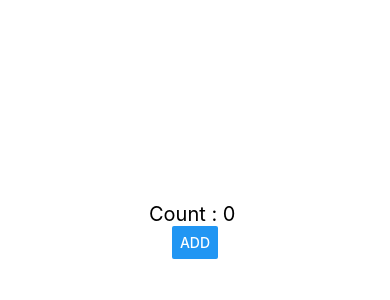
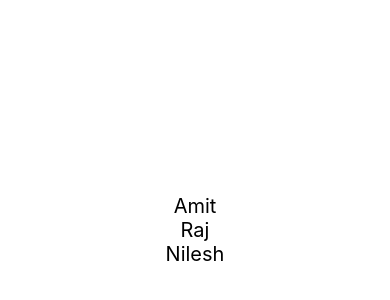
Before and after one commit to nileshborate/react_native, a React Native app in the folder firstappnative/: screen / in a window 390 px wide. Shown: the part 192-492 px from the top of the page. Built offline with nearby package versions, Linux system fonts and the light colour scheme.

Commit message:
array and map function

```diff
--- a/firstappnative/App.tsx
+++ b/firstappnative/App.tsx
@@ -1,21 +1,16 @@
-import { useEffect, useState } from 'react';
-import { Button, StyleSheet, Text, View } from 'react-native';
+import { StyleSheet, Text, View } from 'react-native';
 
 function App() {
-  const [count, setCount] = useState(0);
-
-  useEffect(() => {
-    console.log('App loaded');
-  }, []);
-
-  useEffect(() => {
-    console.log('Count Changed :', count);
-  }, [count]);
-
+  const names = ['Amit', 'Raj', 'Nilesh'];
   return (
     <View style={styles.container}>
-      <Text style={{ fontSize: 20 }}>Count : {count} </Text>
-      <Button title="Add" onPress={() => setCount(count + 1)} />
+      {names.map((obj, index) => {
+        return (
+          <Text style={{ fontSize: 20 }} key={index}>
+            {obj}
+          </Text>
+        );
+      })}
     </View>
   );
 }
```
